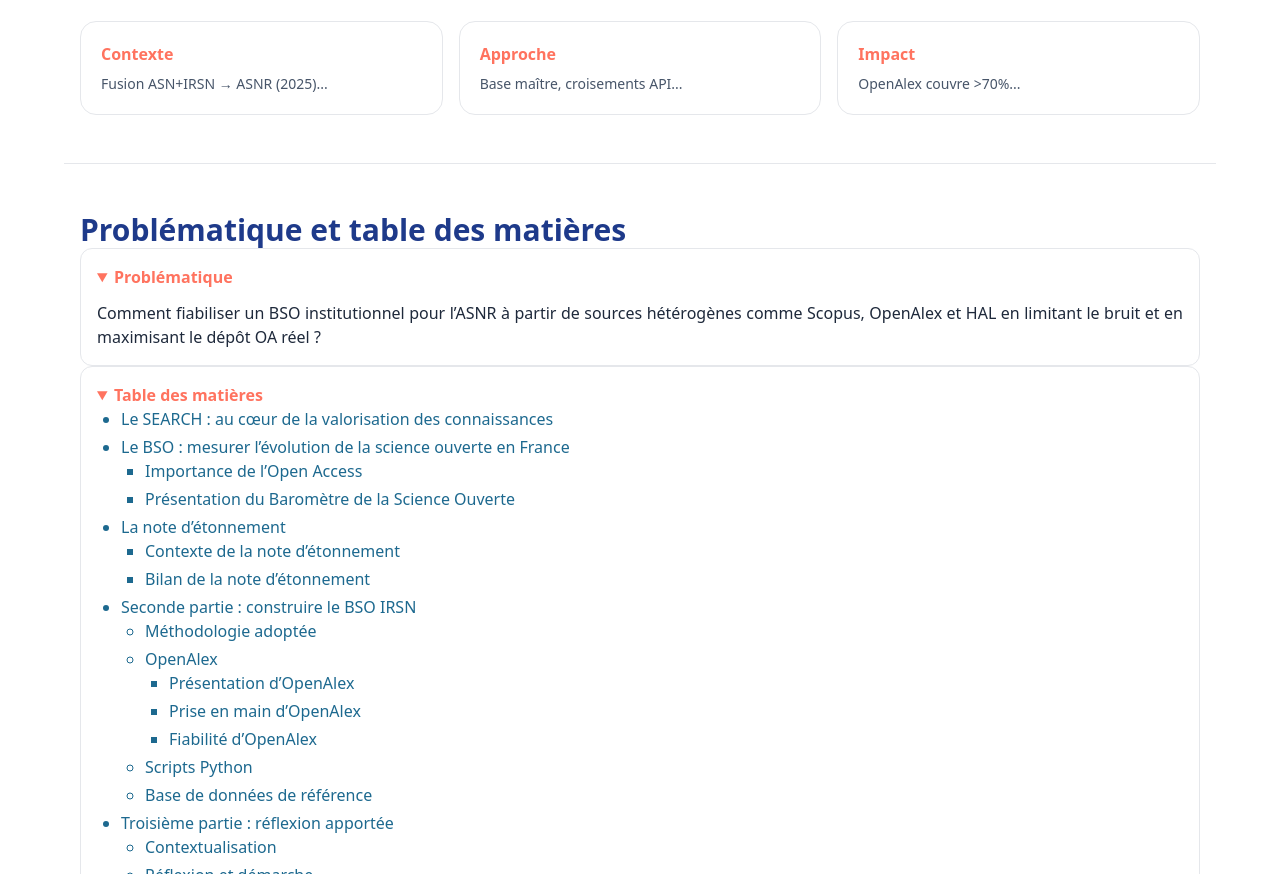
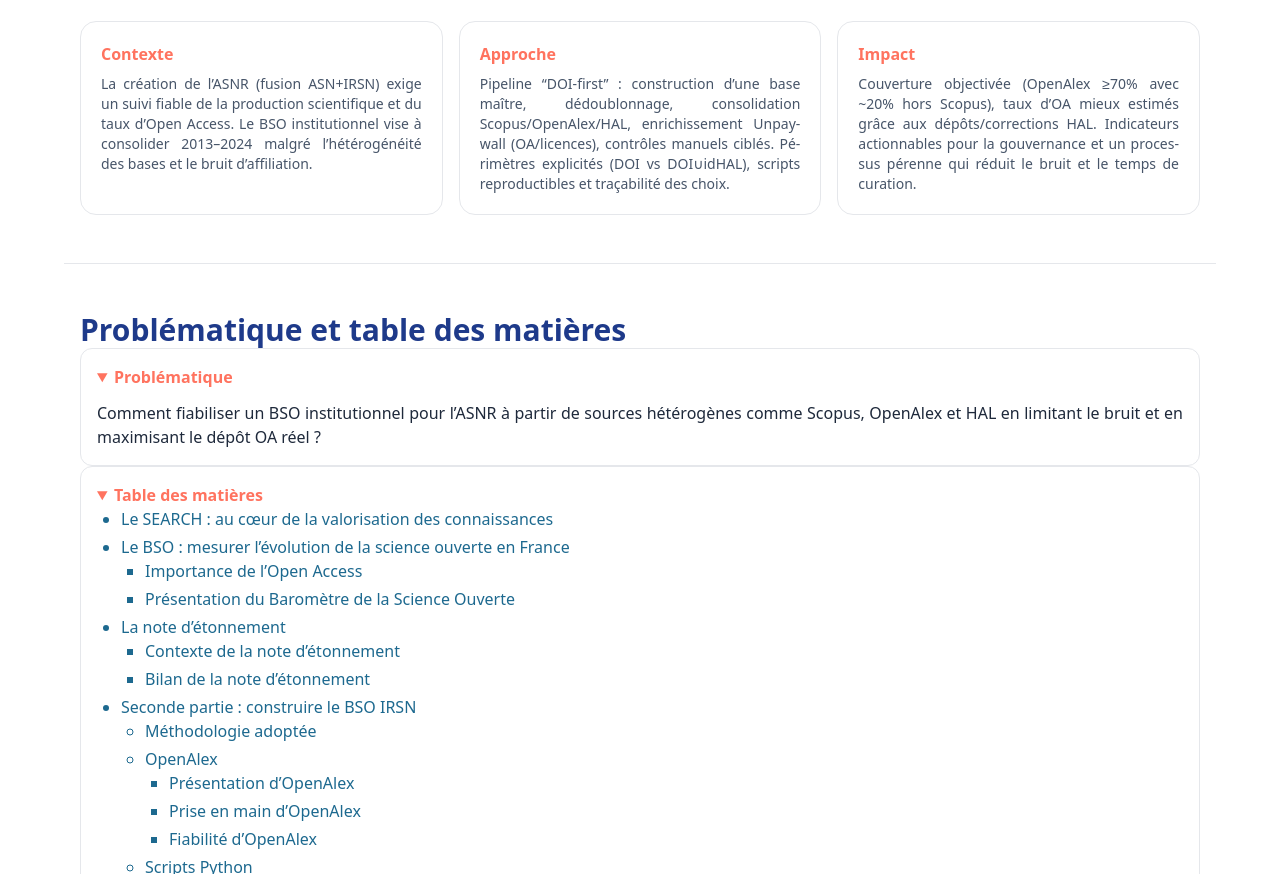
Before and after one commit to justinebo-hub/designinfo25, a plain HTML site: page index.html in a window 1280 px wide. Shown: the part 866-1740 px from the top of the page. Drawn offline with nearby package versions, Linux system fonts and the light colour scheme.

Commit message:
Update index.html

```diff
--- a/index.html
+++ b/index.html
@@ -186,15 +186,15 @@
       <div class="mt-6 grid md:grid-cols-3 gap-4">
         <article class="p-5 rounded-2xl border dark:border-slate-700">
           <h3>Contexte</h3>
-          <p class="mt-2 text-sm text-slate-600 dark:text-slate-300">Fusion ASN+IRSN → ASNR (2025)...</p>
+          <p class="mt-2 text-sm text-slate-600 dark:text-slate-300">La création de l’ASNR (fusion ASN+IRSN) exige un suivi fiable de la production scientifique et du taux d’Open Access. Le BSO institutionnel vise à consolider 2013–2024 malgré l’hétérogénéité des bases et le bruit d’affiliation.</p>
         </article>
         <article class="p-5 rounded-2xl border dark:border-slate-700">
           <h3>Approche</h3>
-          <p class="mt-2 text-sm text-slate-600 dark:text-slate-300">Base maître, croisements API...</p>
+          <p class="mt-2 text-sm text-slate-600 dark:text-slate-300">Pipeline “DOI-first” : construction d’une base maître, dédoublonnage, consolidation Scopus/OpenAlex/HAL, enrichissement Unpaywall (OA/licences), contrôles manuels ciblés. Périmètres explicités (DOI vs DOI∪idHAL), scripts reproductibles et traçabilité des choix.</p>
         </article>
         <article class="p-5 rounded-2xl border dark:border-slate-700">
           <h3>Impact</h3>
-          <p class="mt-2 text-sm text-slate-600 dark:text-slate-300">OpenAlex couvre &gt;70%...</p>
+          <p class="mt-2 text-sm text-slate-600 dark:text-slate-300">Couverture objectivée (OpenAlex ≥70% avec ~20% hors Scopus), taux d’OA mieux estimés grâce aux dépôts/corrections HAL. Indicateurs actionnables pour la gouvernance et un processus pérenne qui réduit le bruit et le temps de curation.</p>
         </article>
       </div>
     </section>
```
